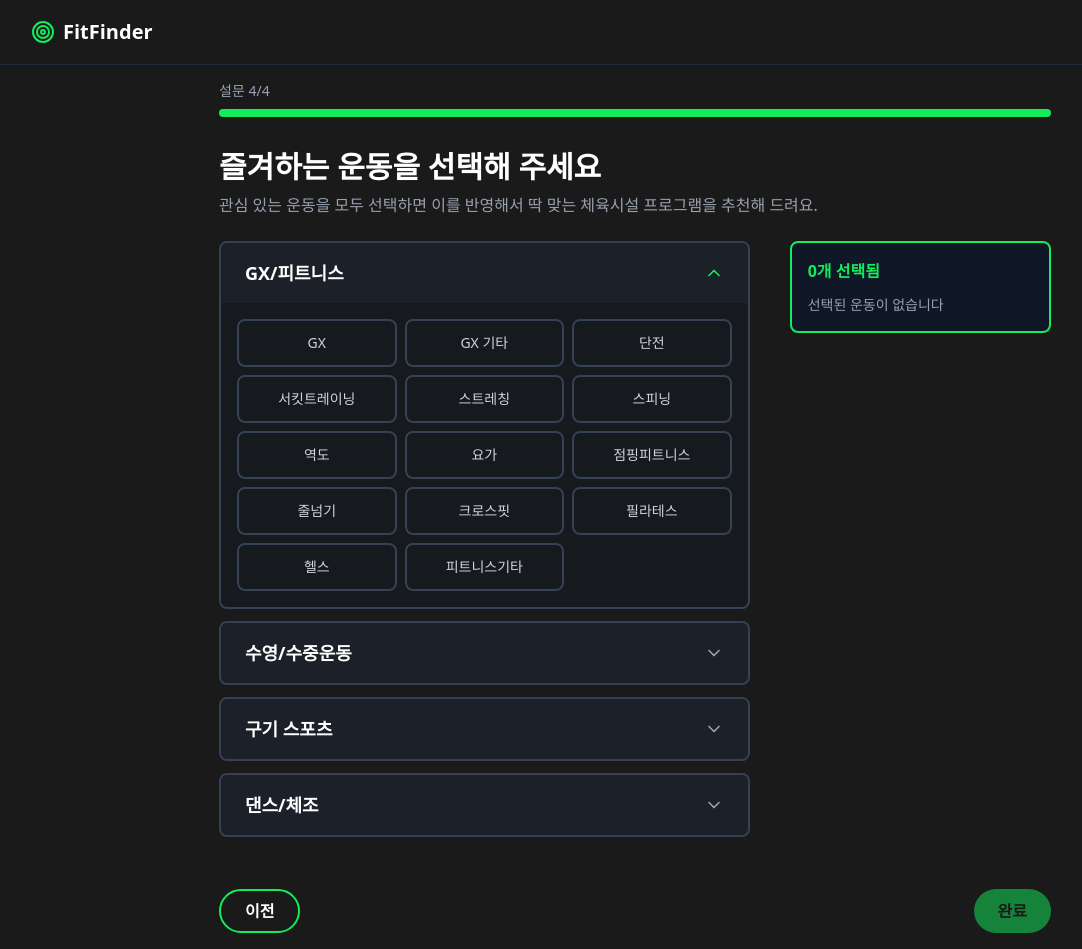
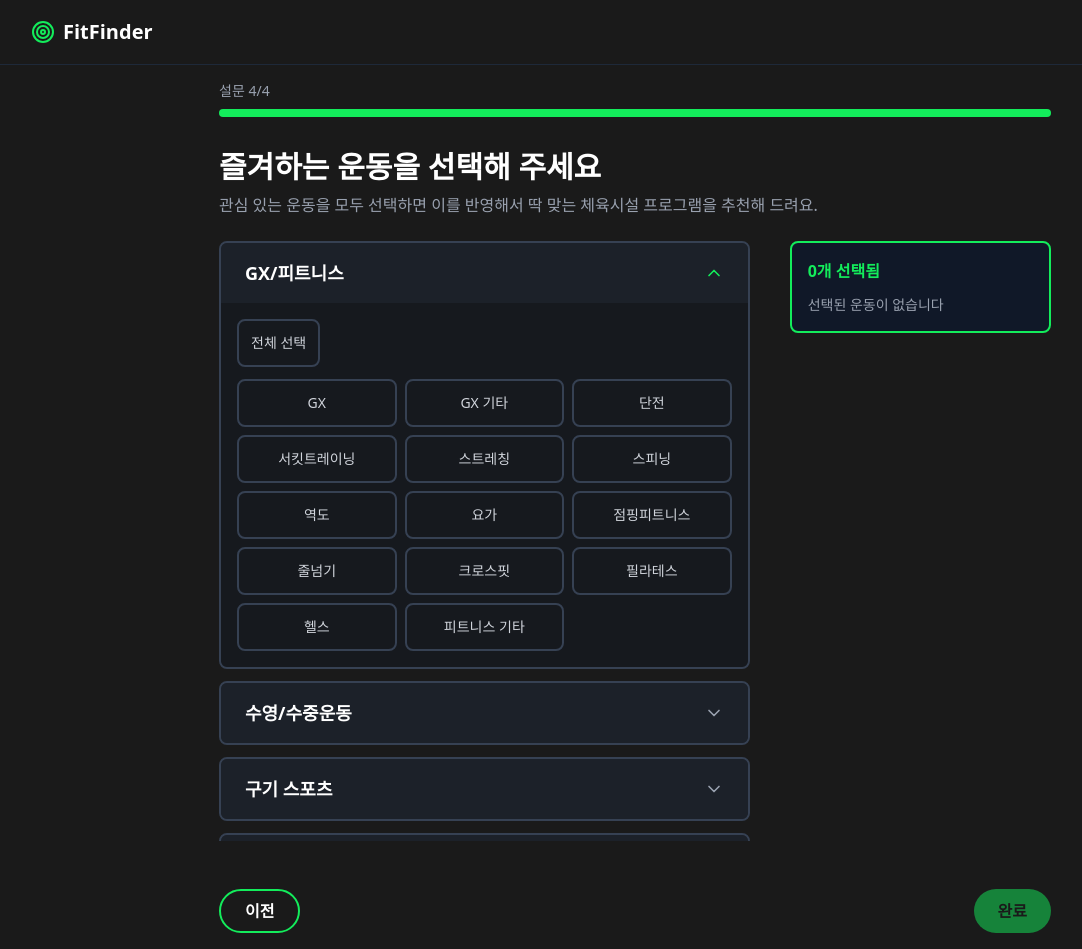
Before and after one commit to Team-DoubleO/frontend, a React (Vite) app: page /survey/step4 in a window 1280 px wide. Both pictures are taken after a click on the button "GX/피트니스". Shown: the whole page, without its empty margins (5-1087 px from the left). Built offline with nearby package versions, Linux system fonts and the light colour scheme.

Commit message:
fix: 설문조사 4단계 대분류 전체 선택 버튼 및 선택된 항목 초기화 버튼 추가

```diff
--- a/src/pages/survey/SurveyStep4.tsx
+++ b/src/pages/survey/SurveyStep4.tsx
@@ -17,11 +17,11 @@ function SurveyStep4() {
   const categories: Category[] = [
     {
       name: 'GX/피트니스',
-      subcategories: ['GX', 'GX 기타', '단전', '서킷트레이닝', '스트레칭', '스피닝', '역도', '요가', '점핑피트니스', '줄넘기', '크로스핏', '필라테스', '헬스', '피트니스기타']
+      subcategories: ['GX', 'GX 기타', '단전', '서킷트레이닝', '스트레칭', '스피닝', '역도', '요가', '점핑피트니스', '줄넘기', '크로스핏', '필라테스', '헬스', '피트니스 기타']
     },
     {
       name: '수영/수중운동',
-      subcategories: ['수영', '수영기타', '아쿠아로빅']
+      subcategories: ['수영', '수영 기타', '아쿠아로빅']
     },
     {
       name: '구기 스포츠',
@@ -29,11 +29,11 @@ function SurveyStep4() {
     },
     {
       name: '댄스/체조',
-      subcategories: ['댄스기타', '라인댄스', '리듬체조', '발레', '방송댄스', '밸리댄스', '스포츠댄스', '에어로빅', '줌바댄스']
+      subcategories: ['댄스 기타', '라인댄스', '리듬체조', '발레', '방송댄스', '밸리댄스', '스포츠댄스', '에어로빅', '줌바댄스']
     },
     {
       name: '라켓/골프/타격',
-      subcategories: ['골프', '뉴스포츠기타', '당구', '라켓볼', '배드민턴', '볼링', '스쿼시', '탁구', '테니스', '피클볼']
+      subcategories: ['골프', '뉴스포츠 기타', '당구', '라켓볼', '배드민턴', '볼링', '스쿼시', '탁구', '테니스', '피클볼']
     },
     {
       name: '레저/교육',
@@ -45,7 +45,7 @@ function SurveyStep4() {
     },
     {
       name: '빙상/보드/스케이트',
-      subcategories: ['빙상기타', '스케이트보드', '스피드스케이팅', '인라인스케이트', '피겨스케이팅']
+      subcategories: ['빙상 기타', '스케이트보드', '스피드스케이팅', '인라인스케이트', '피겨스케이팅']
     }
   ]
 
@@ -63,6 +63,35 @@ function SurveyStep4() {
     } else {
       setExpandedCategories([...expandedCategories, categoryName])
     }
+  }
+
+  const selectAllInCategory = (categoryName: string) => {
+    const category = categories.find(c => c.name === categoryName)
+    if (!category) return
+
+    const allSelected = category.subcategories.every(sub =>
+      selectedCategories.includes(sub)
+    )
+
+    if (allSelected) {
+      // 모두 선택되어 있으면 해제
+      setSelectedCategories(
+        selectedCategories.filter(c => !category.subcategories.includes(c))
+      )
+    } else {
+      // 일부만 선택되어 있거나 선택 안되어 있으면 전체 선택
+      const newSelections = [...selectedCategories]
+      category.subcategories.forEach(sub => {
+        if (!newSelections.includes(sub)) {
+          newSelections.push(sub)
+        }
+      })
+      setSelectedCategories(newSelections)
+    }
+  }
+
+  const clearAllSelections = () => {
+    setSelectedCategories([])
   }
 
   const handleSubmit = () => {
@@ -107,6 +136,21 @@ function SurveyStep4() {
                 {/* Subcategories Grid */}
                 {expandedCategories.includes(category.name) && (
                   <div className="p-4 bg-gray-900/30">
+                    {/* Select All Button */}
+                    <div className="mb-3">
+                      <button
+                        onClick={() => selectAllInCategory(category.name)}
+                        className={`py-3 px-3 rounded-lg border-2 transition-all text-sm ${
+                          category.subcategories.every(sub => selectedCategories.includes(sub))
+                            ? 'border-primary bg-primary/10 text-white font-semibold'
+                            : 'border-gray-700 hover:border-gray-600 text-gray-300'
+                        }`}
+                      >
+                        {category.subcategories.every(sub => selectedCategories.includes(sub))
+                          ? '전체 해제'
+                          : '전체 선택'}
+                      </button>
+                    </div>
                     <div className="grid grid-cols-3 gap-2">
                       {category.subcategories.map((subcategory) => (
                         <button
@@ -132,7 +176,17 @@ function SurveyStep4() {
             <div className="lg:sticky lg:top-0 lg:self-start">
               <div className="border-2 border-primary rounded-lg p-4 bg-gray-900">
                 <div className="space-y-3">
-                  <p className="text-primary font-semibold">{selectedCategories.length}개 선택됨</p>
+                  <div className="flex items-center justify-between">
+                    <p className="text-primary font-semibold">{selectedCategories.length}개 선택됨</p>
+                    {selectedCategories.length > 0 && (
+                      <button
+                        onClick={clearAllSelections}
+                        className="px-3 py-1.5 rounded-lg border border-gray-600 text-gray-300 hover:border-primary hover:text-primary transition-all text-sm"
+                      >
+                        전체 초기화
+                      </button>
+                    )}
+                  </div>
 
                   {/* Selected Items */}
                   {selectedCategories.length > 0 ? (
```
